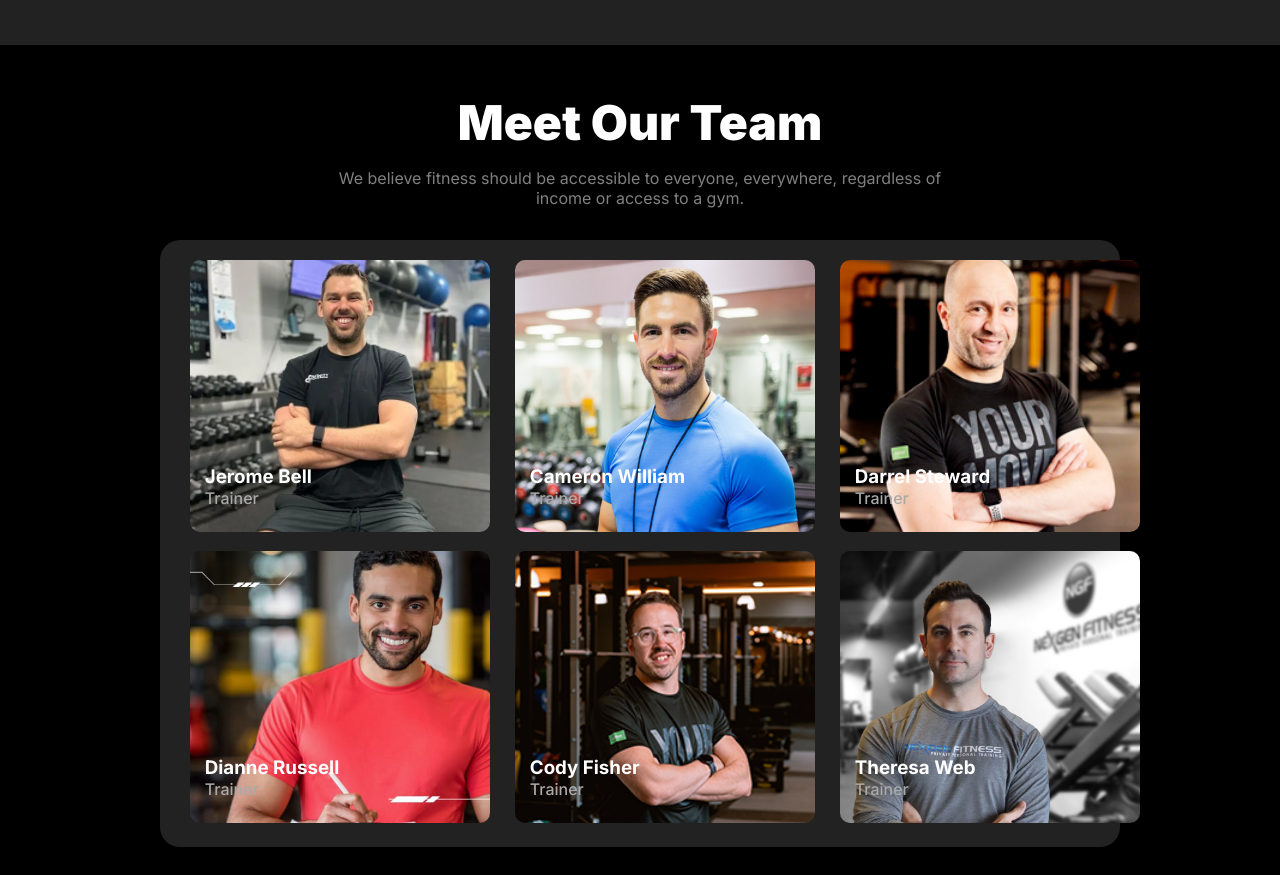
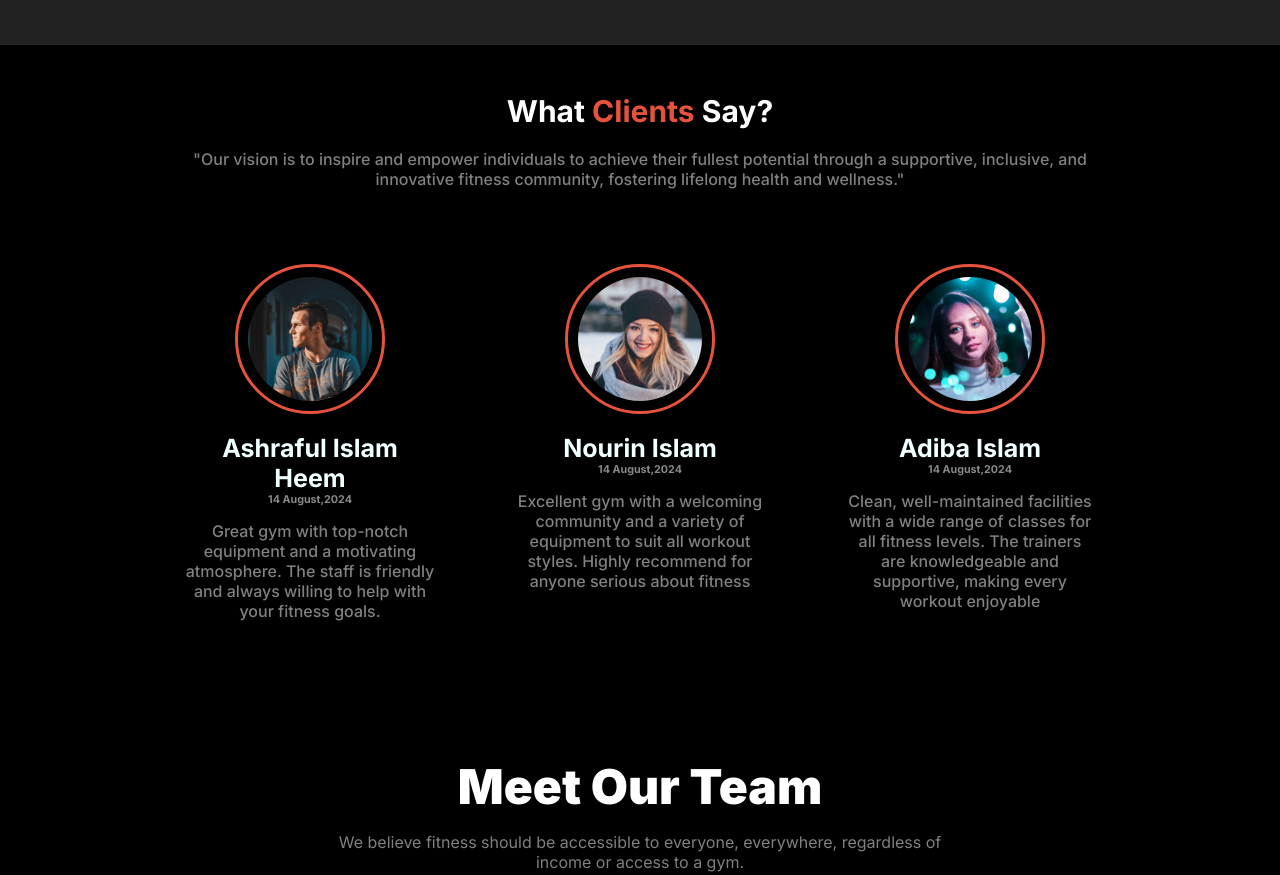
Before and after one commit to stopstressingme0ut/fitness-website, a plain HTML site: page index.html in a window 1280 px wide. Shown: the part 2313-3188 px from the top of the page. Drawn offline with Linux system fonts and the light colour scheme; a web font is replaced by a local one.

Commit message:
added unique section

```diff
--- a/index.html
+++ b/index.html
@@ -172,6 +172,39 @@
             </div>
         </section>
 
+        <section class="review">
+            <div class="container">
+                <div class="review-text">
+                    <h2>What <span style="color: #e6533c;">Clients</span> Say?</h2>
+                    <p>"Our vision is to inspire and empower individuals to achieve their fullest potential through a supportive, inclusive, and innovative fitness community, fostering lifelong health and wellness."</p>
+                </div>
+                <div class="reviews">
+                    <div class="review1">
+                        <img src="./images/p1.png" alt="">
+                        <h3>Ashraful Islam Heem</h3>
+                        <h6>14 August,2024</h6>
+                        <p>Great gym with top-notch equipment and a motivating atmosphere. The staff is friendly and always willing to help with your fitness goals.</p>
+                    </div>
+                    <div class="review1">
+                        <img src="./images/p2.png" alt="">
+                        <h3>Nourin Islam</h3>
+                        <h6>14 August,2024</h6>
+                        <p>Excellent gym with a welcoming community and a variety of equipment to suit all workout styles. Highly recommend for anyone serious about fitness</p>
+
+                    </div>
+                    <div class="review1">
+                        <img src="./images/p3.png" alt="">
+                        <h3>Adiba Islam</h3>
+                        <h6>14 August,2024</h6>
+                        <p>Clean, well-maintained facilities with a wide range of classes for all fitness levels. The trainers are knowledgeable and supportive, making every workout enjoyable</p>
+                    </div>
+                </div>
+            </div>
+        </section>
+
+
+
+
         <section class="meet-our-team">
             <div class="container">
                 <div class="team-text">
--- a/style/Responsive.css
+++ b/style/Responsive.css
@@ -105,6 +105,7 @@
     }
 
     .run .primary-btn{
+        font-size: 16px;
         padding: 15px 129px;
         font-weight: 600;
     }
@@ -171,7 +172,7 @@
     .team-text p{
         font-size: 14px;
         font-weight: 400;
-        margin: 20px 35px;
+        margin: 20px 0;
     }
 
     .pictures{
@@ -190,7 +191,7 @@
     .img-text{
         color: white;
         position: absolute;
-        left: 12%;
+        left: 8%;
         bottom: 8%;
     }
 
@@ -201,7 +202,7 @@
     .footer-div{
         display: grid;
         grid-template-columns: repeat(1, 1fr);
-        padding:  0;
+        padding: 0;
         gap: 2%;
     }
 
--- a/style/styles.css
+++ b/style/styles.css
@@ -511,3 +511,60 @@
     color:rgba(255, 255, 255, 0.5);
     padding: 20px 0;
 }
+
+
+.review{
+    padding: 3rem 10rem;
+    background-color:black;
+    text-align: center;
+}
+
+.review-text{
+    color: white;
+    text-align: center;
+    margin-bottom: 50px;
+}
+
+.review-text h2{
+    font-size: 30px;
+    margin-bottom: 20px;
+}
+.review-text p{
+    color: rgba(255, 255, 255, 0.5);
+    margin: 10px 0;
+}
+
+.reviews{
+    color: white;
+    display: grid;
+    grid-template-columns: repeat(3, 1fr);
+    gap: 30px;
+}
+
+.review1{
+    padding: 25px;
+    border-radius: 15px;
+    background: black;
+}
+
+.review1 img{
+    width: 150px;
+    border: 3px solid #e6533c;
+    border-radius: 50%;
+    padding: 10px;
+}
+
+.review1 h3{
+    color: azure;
+    font-size: 25px;
+    margin-top: 15px;
+}
+
+.review1 h6{
+    color: #888888;
+}
+
+.review1 p{
+    color: rgba(255, 255, 255, 0.5);
+    margin: 15px 0;
+}
```
Also changed, not shown: images/p1.png (added), images/p2.png (added), images/p3.png (added).
